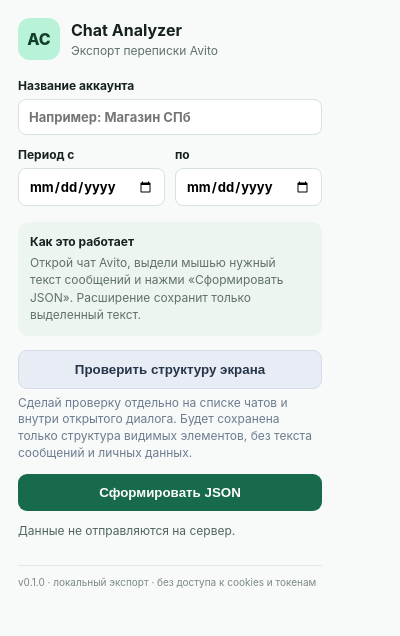
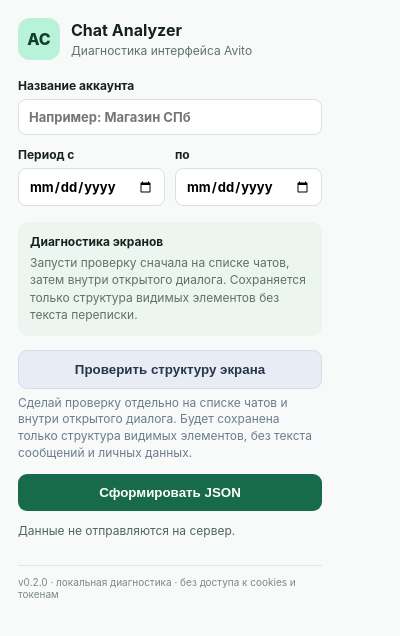
Before and after one commit to blackministers-sys/avito-analytics, a browser extension: page browser-extension/popup.html in a window 400 px wide. Drawn offline with Linux system fonts and the light colour scheme.

Commit message:
Refresh extension popup copy for diagnostic v0.2.0

```diff
--- a/browser-extension/popup.html
+++ b/browser-extension/popup.html
@@ -10,7 +10,7 @@
   <main>
     <header>
       <div class="mark">AC</div>
-      <div><h1>Chat Analyzer</h1><p>Экспорт переписки Avito</p></div>
+      <div><h1>Chat Analyzer</h1><p>Диагностика интерфейса Avito</p></div>
     </header>
     <label>Название аккаунта
       <input id="account" maxlength="80" placeholder="Например: Магазин СПб">
@@ -19,12 +19,12 @@
       <label>Период с<input id="dateFrom" type="date"></label>
       <label>по<input id="dateTo" type="date"></label>
     </div>
-    <div class="notice"><strong>Как это работает</strong><p>Открой чат Avito, выдели мышью нужный текст сообщений и нажми «Сформировать JSON». Расширение сохранит только выделенный текст.</p></div>
+    <div class="notice"><strong>Диагностика экранов</strong><p>Запусти проверку сначала на списке чатов, затем внутри открытого диалога. Сохраняется только структура видимых элементов без текста переписки.</p></div>
     <button id="inspect" class="secondary">Проверить структуру экрана</button>
     <p class="hint">Сделай проверку отдельно на списке чатов и внутри открытого диалога. Будет сохранена только структура видимых элементов, без текста сообщений и личных данных.</p>
     <button id="export">Сформировать JSON</button>
     <p id="status" role="status">Данные не отправляются на сервер.</p>
-    <footer>v0.1.0 · локальный экспорт · без доступа к cookies и токенам</footer>
+    <footer>v0.2.0 · локальная диагностика · без доступа к cookies и токенам</footer>
   </main>
   <script src="popup.js"></script>
 </body>
```
